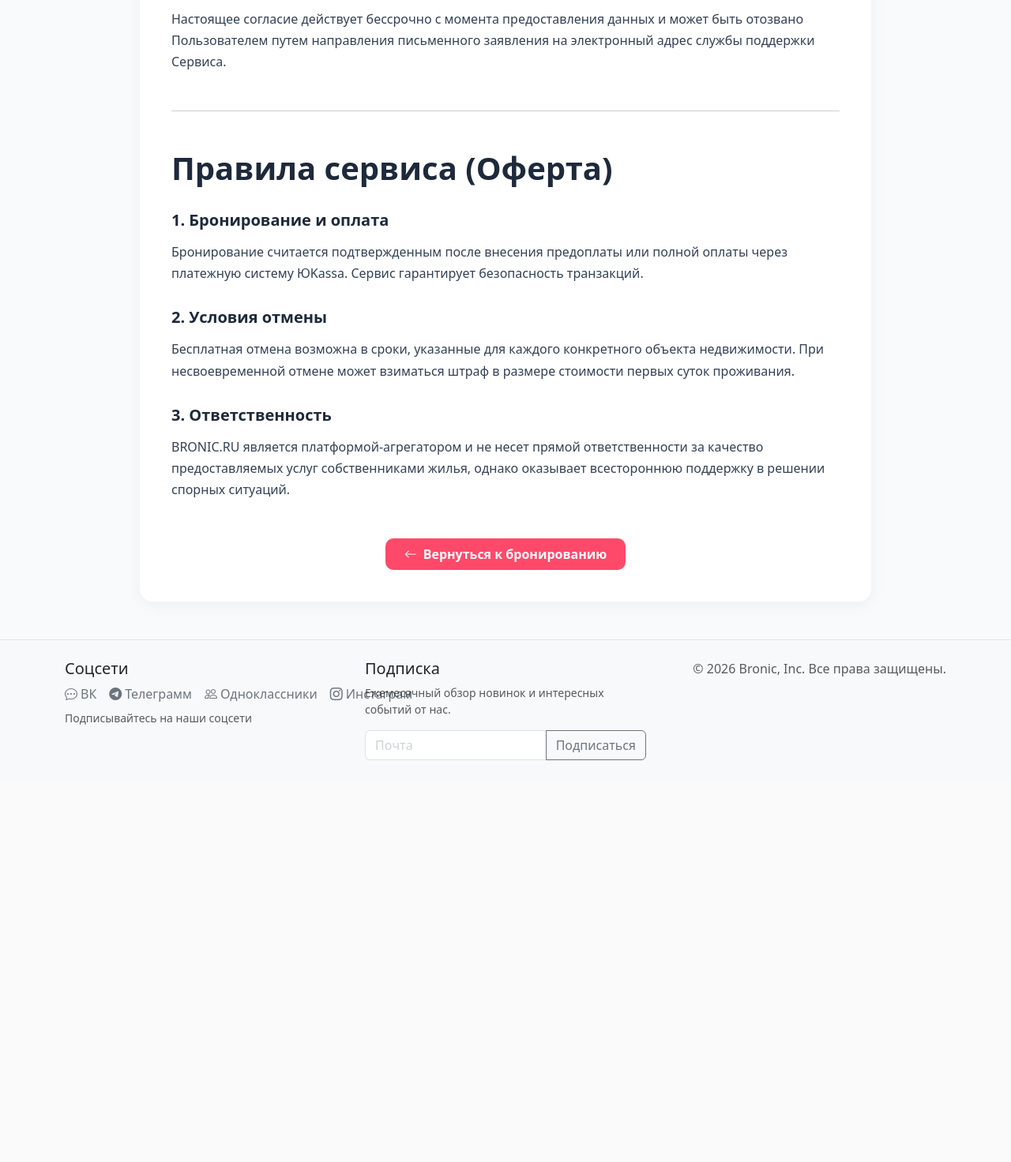
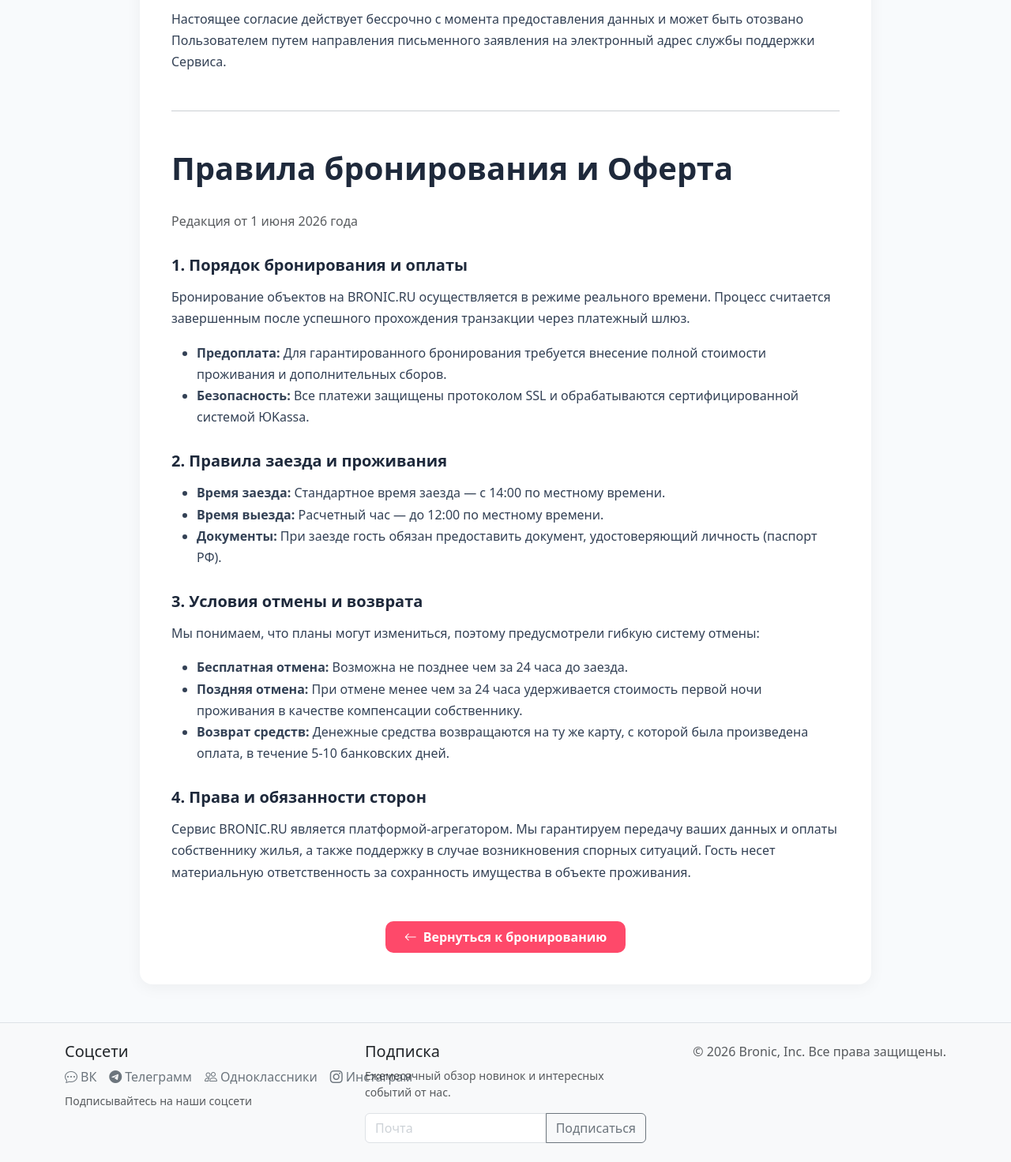
Before and after one commit to meatball1388/kursasch, a PHP site: page /search/privacy.php in a window 1280 px wide. Shown: the part 1329-2801 px from the top of the page at 79% size. Before the commit the page ends 2292 px from the top, so only its background shows below. Run offline with PHP 8.4, Linux system fonts and the light colour scheme.

Commit message:
feat: consolidate booking rules and privacy policy onto one official page

```diff
--- a/front/booking.php
+++ b/front/booking.php
@@ -154,8 +154,8 @@ if (session_status() === PHP_SESSION_NONE) {
                             <hr>
                             <div class="mb-4">
                                 <div class="form-check"><input class="form-check-input" type="checkbox" id="rulesAgree"
-                                        required><label class="form-check-label" for="rulesAgree">Я согласен с <a
-                                            href="javascript:void(0)" data-bs-toggle="modal" data-bs-target="#rulesModal">правилами бронирования</a></label></div>
+                                        required checked><label class="form-check-label" for="rulesAgree">Я согласен с <a
+                                            href="privacy.php#rules" target="_blank" class="text-danger fw-medium">правилами бронирования</a></label></div>
                                 <div class="form-check mb-4"><input class="form-check-input" type="checkbox"
                                         id="personalDataAgree" required checked><label class="form-check-label small"
                                         for="personalDataAgree">Я согласен на обработку <a href="privacy.php" target="_blank" class="text-danger fw-medium">персональных
--- a/front/privacy.php
+++ b/front/privacy.php
@@ -92,15 +92,33 @@ if (session_status() === PHP_SESSION_NONE) {
 
                     <hr class="my-5">
 
-                    <h1>Правила сервиса (Оферта)</h1>
-                    <h2>1. Бронирование и оплата</h2>
-                    <p>Бронирование считается подтвержденным после внесения предоплаты или полной оплаты через платежную систему ЮKassa. Сервис гарантирует безопасность транзакций.</p>
+                    <h1 id="rules">Правила бронирования и Оферта</h1>
+                    <p class="text-muted small mb-4">Редакция от 1 июня 2026 года</p>
 
-                    <h2>2. Условия отмены</h2>
-                    <p>Бесплатная отмена возможна в сроки, указанные для каждого конкретного объекта недвижимости. При несвоевременной отмене может взиматься штраф в размере стоимости первых суток проживания.</p>
+                    <h2>1. Порядок бронирования и оплаты</h2>
+                    <p>Бронирование объектов на BRONIC.RU осуществляется в режиме реального времени. Процесс считается завершенным после успешного прохождения транзакции через платежный шлюз.</p>
+                    <ul>
+                        <li><strong>Предоплата:</strong> Для гарантированного бронирования требуется внесение полной стоимости проживания и дополнительных сборов.</li>
+                        <li><strong>Безопасность:</strong> Все платежи защищены протоколом SSL и обрабатываются сертифицированной системой ЮKassa.</li>
+                    </ul>
 
-                    <h2>3. Ответственность</h2>
-                    <p>BRONIC.RU является платформой-агрегатором и не несет прямой ответственности за качество предоставляемых услуг собственниками жилья, однако оказывает всестороннюю поддержку в решении спорных ситуаций.</p>
+                    <h2>2. Правила заезда и проживания</h2>
+                    <ul>
+                        <li><strong>Время заезда:</strong> Стандартное время заезда — с 14:00 по местному времени.</li>
+                        <li><strong>Время выезда:</strong> Расчетный час — до 12:00 по местному времени.</li>
+                        <li><strong>Документы:</strong> При заезде гость обязан предоставить документ, удостоверяющий личность (паспорт РФ).</li>
+                    </ul>
+
+                    <h2>3. Условия отмены и возврата</h2>
+                    <p>Мы понимаем, что планы могут измениться, поэтому предусмотрели гибкую систему отмены:</p>
+                    <ul>
+                        <li><strong>Бесплатная отмена:</strong> Возможна не позднее чем за 24 часа до заезда.</li>
+                        <li><strong>Поздняя отмена:</strong> При отмене менее чем за 24 часа удерживается стоимость первой ночи проживания в качестве компенсации собственнику.</li>
+                        <li><strong>Возврат средств:</strong> Денежные средства возвращаются на ту же карту, с которой была произведена оплата, в течение 5-10 банковских дней.</li>
+                    </ul>
+
+                    <h2>4. Права и обязанности сторон</h2>
+                    <p>Сервис BRONIC.RU является платформой-агрегатором. Мы гарантируем передачу ваших данных и оплаты собственнику жилья, а также поддержку в случае возникновения спорных ситуаций. Гость несет материальную ответственность за сохранность имущества в объекте проживания.</p>
 
                     <div class="text-center mt-5">
                         <a href="booking.php" class="btn btn-danger px-4 py-2" style="border-radius:10px;">
```
